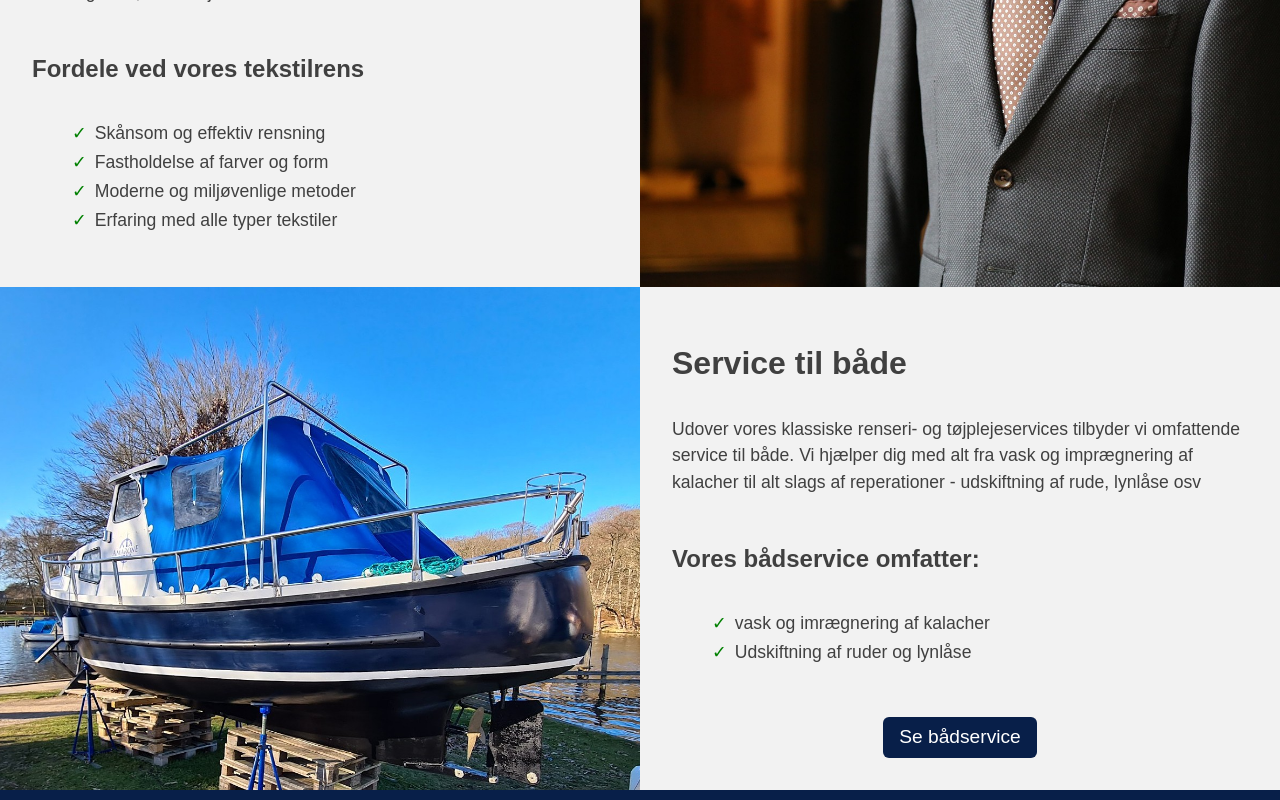
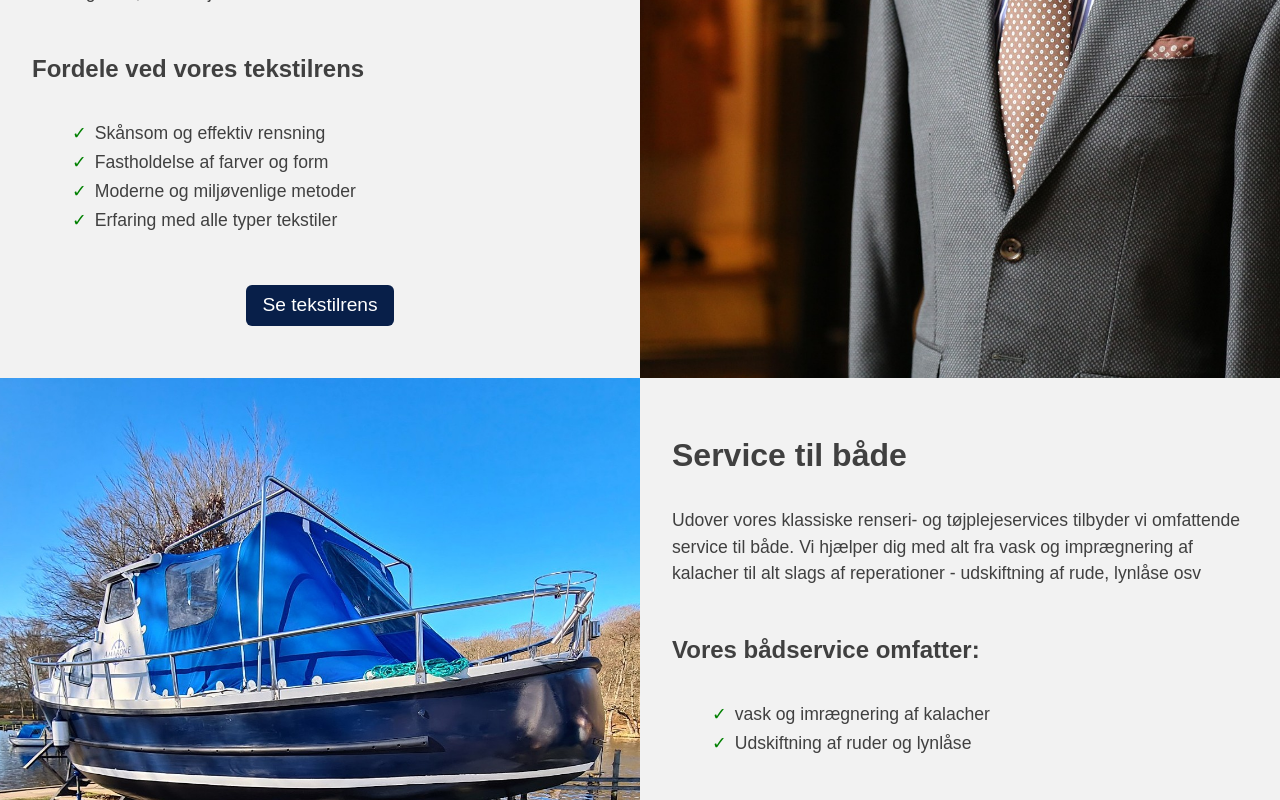
Before and after one commit to Laurapav1/trio-renseri, a Next.js app: page / in a window 1280 px wide. Shown: the part 2000-2800 px from the top of the page. Built offline with nearby package versions, Linux system fonts and the light colour scheme.

Commit message:
feat: enhance layout with consistent padding in hero sections and add CTA button styling

```diff
--- a/app/components/hero-section/home-hero-section.module.css
+++ b/app/components/hero-section/home-hero-section.module.css
@@ -13,6 +13,7 @@
   flex-direction: column;
   justify-content: center;
   align-items: center;
+  padding: 0 2rem;
   text-align: center;
   color: white;
   height: 100%;
--- a/app/components/hero-section/page-hero-section.module.css
+++ b/app/components/hero-section/page-hero-section.module.css
@@ -3,6 +3,7 @@
   width: 100%;
   height: 30vh; /* Ændret til samme højde som den gamle version */
   display: flex;
+  padding: 0 2rem;
   align-items: center;
   justify-content: center; /* Centrerer indholdet */
   overflow: hidden;
--- a/app/page.module.css
+++ b/app/page.module.css
@@ -84,6 +84,7 @@
   display: flex;
   justify-content: center;
   margin-top: 20px;
+  margin-bottom: 20px;
 }
 .ctaButton {
   background-color: var(--accent-color);
--- a/app/page.tsx
+++ b/app/page.tsx
@@ -92,6 +92,12 @@ export default function Home() {
               <li>Moderne og miljøvenlige metoder</li>
               <li>Erfaring med alle typer tekstiler</li>
             </ul>
+
+            <div className={styles.ctaButtonContainer}>
+              <Link href="/services/tekstilrens" className={styles.ctaButton}>
+                Se tekstilrens
+              </Link>
+            </div>
           </div>
           <div className={styles.crossImageContainer}>
             <img src="/images/tekstil.jpg" alt="Tekstilrens" />
--- a/app/services/serviceDetail.module.css
+++ b/app/services/serviceDetail.module.css
@@ -69,20 +69,24 @@
 }
 
 /* CTA-knap til priser */
+.ctaButton:hover {
+  background-color: hsl(210, 100%, 35%); /* Mørkere blå ved hover */
+}
+
+/* CTA Button */
 .ctaButton {
-  display: inline-block;
-  margin-top: 1rem;
-  padding: 10px 20px;
-  background-color: #0070f3; /* Eksempel på blå farve */
-  color: #fff;
+  background-color: var(--accent-color);
+  color: hsl(0, 0%, 100%);
   font-size: 1.2rem;
   text-decoration: none;
+  transition: background-color 0.3s;
+  display: inline-block;
+  margin-bottom: 1rem;
+  margin-top: 1rem;
+  margin-left: auto;
+  margin-right: auto;
+  padding: 10px 20px;
   border-radius: 5px;
-  transition: background-color 0.3s;
-}
-
-.ctaButton:hover {
-  background-color: #005bb5; /* Mørkere blå ved hover */
 }
 
 /* Responsiv tilpasning */
@@ -90,6 +94,7 @@
   .wrapper {
     flex-direction: column;
     align-items: center;
+    padding-top: 0;
   }
 
   .textContainer,
@@ -100,6 +105,10 @@
   .textContainer h1 {
     font-size: 1.5rem;
   }
+
+  .ctaButton {
+    margin-bottom: 0;
+  }
 }
 
 .imageContainer {
@@ -108,23 +117,6 @@
   height: 500px; /* fast højde */
   border-radius: 8px;
   overflow: hidden; /* hvis du vil klippe billede-kanter */
-}
-
-/* CTA Button */
-.ctaButton {
-  background-color: var(--accent-color);
-  color: hsl(0, 0%, 100%);
-  font-size: 1.2rem;
-  text-decoration: none;
-  transition: background-color 0.3s;
-  display: inline-block;
-  margin-bottom: 4rem;
-  margin-left: auto;
-  margin-right: auto;
-}
-
-.ctaButton:hover {
-  background-color: hsl(210, 100%, 35%);
 }
 
 .cta {
```
